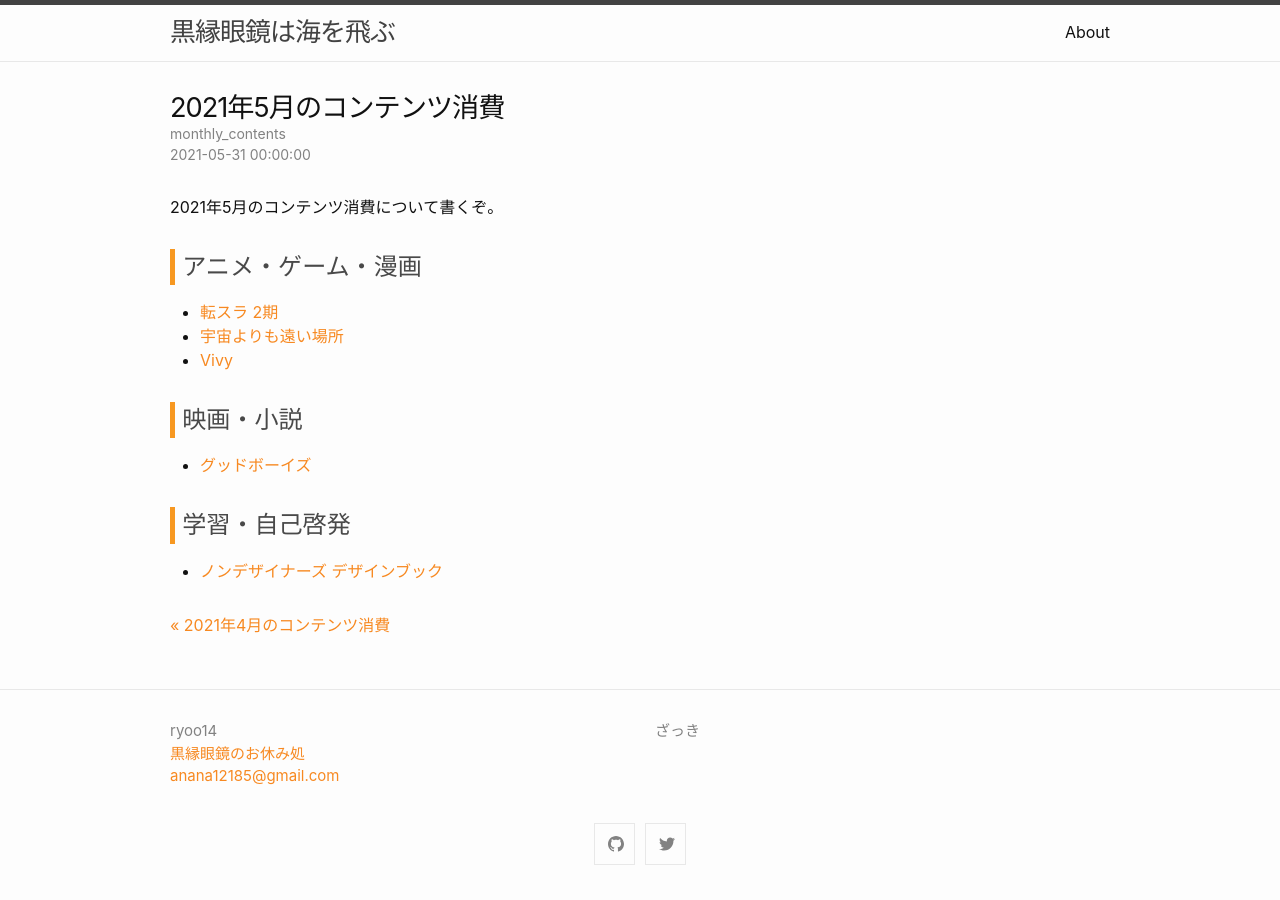
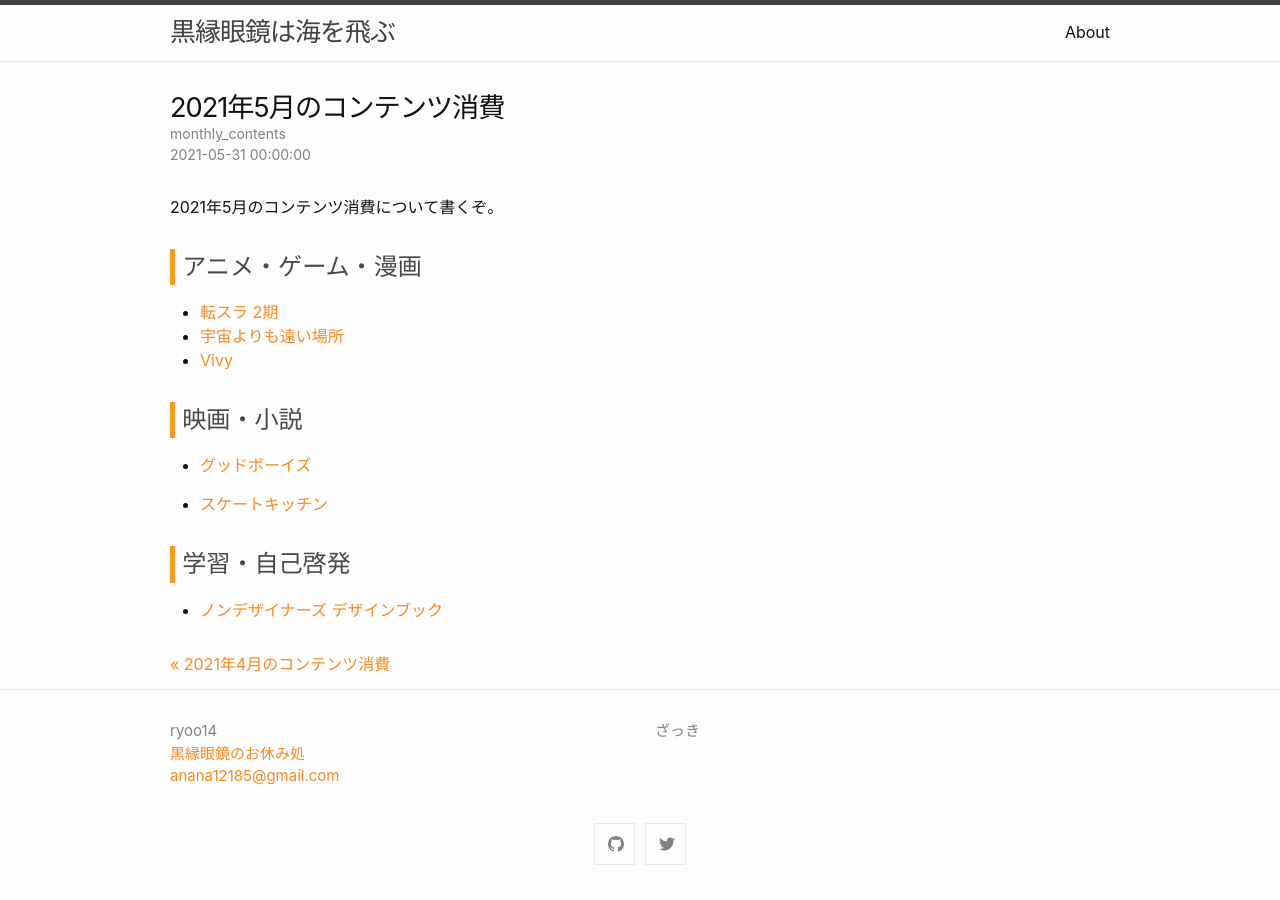
Before and after one commit to ryoo14/blog_ryoo_cc, a Jekyll site: the page built from _posts/2021-05-31-monthly_contents.md, in a window 1280 px wide. Built offline with Jekyll 4.4.1, drawn with Linux system fonts in a browser that asks for light colours.

Commit message:
20210531

```diff
--- a/_posts/2021-05-31-monthly_contents.md
+++ b/_posts/2021-05-31-monthly_contents.md
@@ -16,6 +16,8 @@ categories: monthly_contents
 
 - [グッドボーイズ]()
 
+- [スケートキッチン]()
+
 
 ## 学習・自己啓発
 - [ノンデザイナーズ デザインブック](https://amzn.to/3n0cAj4)
```
